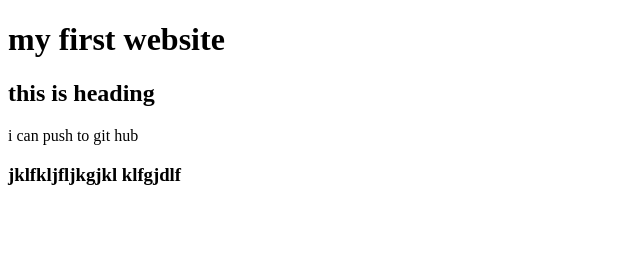
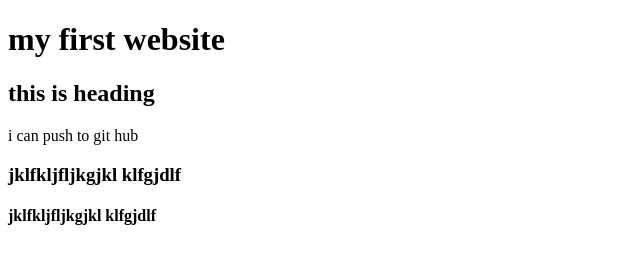
Before and after one commit to Dilip84/my-first-website, a plain HTML site: page index.html in a window 1280 px wide. Shown: the whole page, without its empty margins (0-640 px from the left). Drawn offline with Linux system fonts and the light colour scheme.

Commit message:
Update index.html

```diff
--- a/index.html
+++ b/index.html
@@ -10,5 +10,6 @@
     <h2>this is heading</h2>
     <p>i can push to git hub</p>
     <h3>jklfkljfljkgjkl klfgjdlf</h3>
+    <h4>jklfkljfljkgjkl klfgjdlf</h4>
 </body>
 </html>
```
